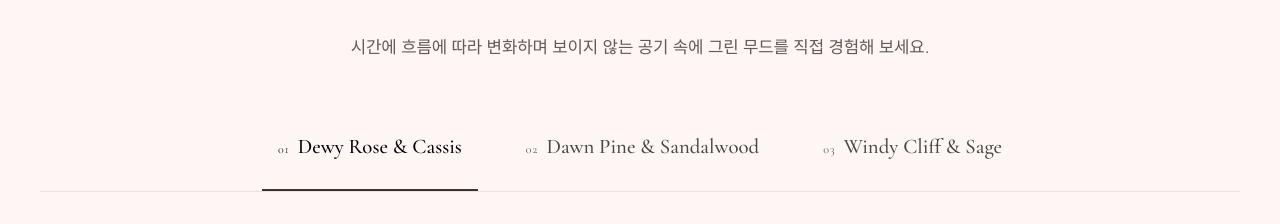
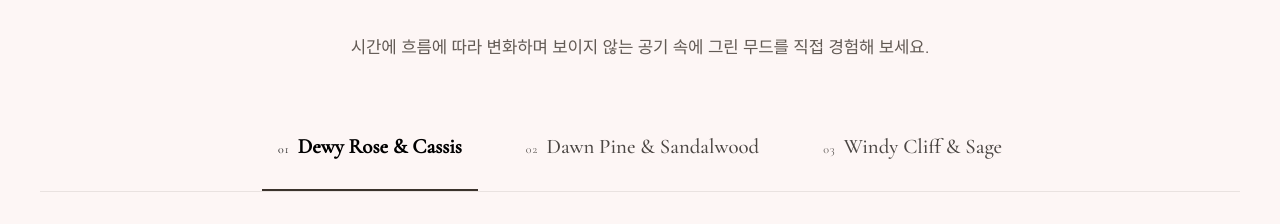
Before and after one commit to yew101101-lab/looming, a React (Vite) app: page / in a window 1280 px wide. Shown: the part 1785-2009 px from the top of the page. Built offline with nearby package versions, Linux system fonts and the light colour scheme; a web font is replaced by a local one.

Commit message:
style: apply font-weight 700 to active tab-name

```diff
--- a/src/components/ScentNotes.css
+++ b/src/components/ScentNotes.css
@@ -88,6 +88,10 @@
 
 .scent-tab-btn.active {
   color: #000;
+}
+
+.scent-tab-btn.active .tab-name {
+  font-weight: 700;
 }
 
 .scent-tab-btn::after {
```
